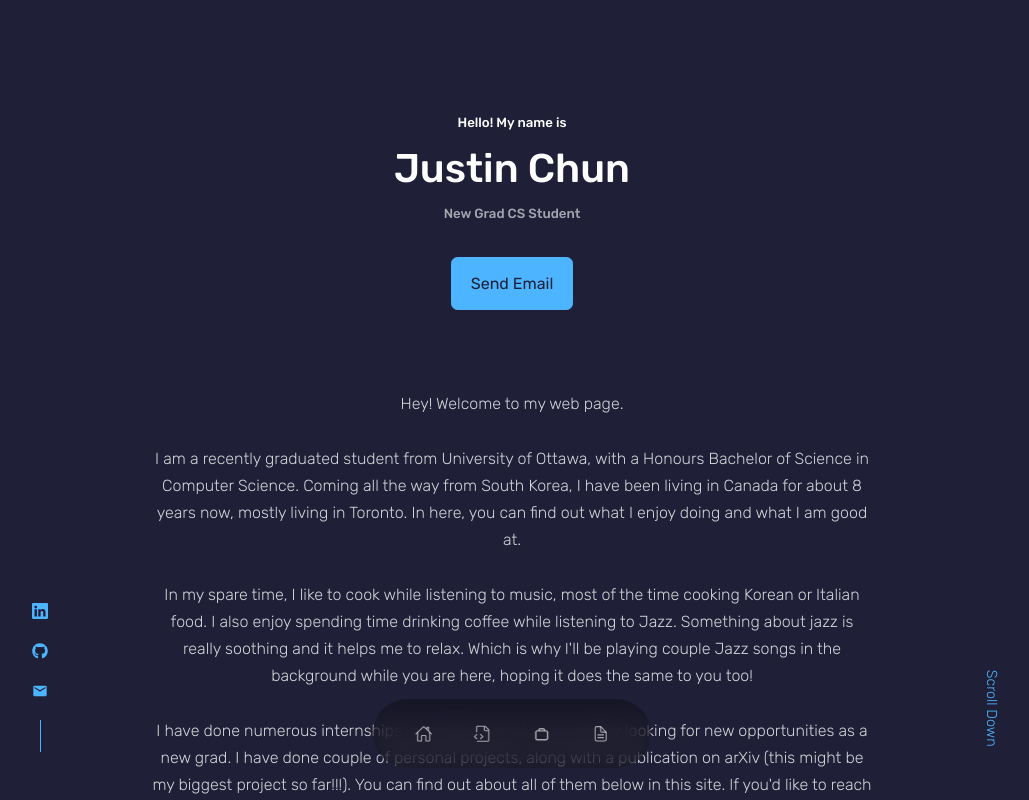
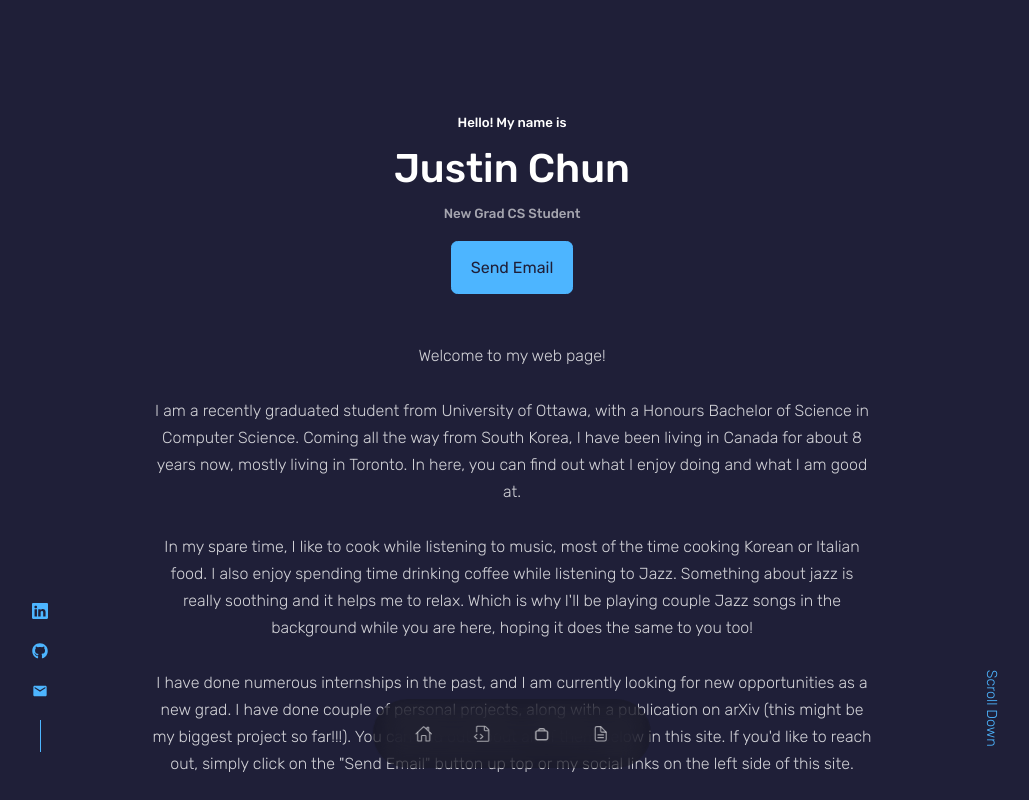
Before and after one commit to chunny22/HoJoonChun-OLD-, a React (Create React App) app: page / in a window 1280 px wide. Shown: the top 800 px of the page, without its empty margins (128-1157 px from the left). Built offline with nearby package versions, Linux system fonts and the light colour scheme; the HTML template or start-up script is replaced by a standard one.

Commit message:
Fixed header/about section paragraph spacing issue

```diff
--- a/src/components/header/Header.jsx
+++ b/src/components/header/Header.jsx
@@ -7,15 +7,17 @@ const Header = () => {
   return (
     <header>
       <div className="container header__container">
-        <h5>Hello! My name is</h5>
-        <h1>Justin Chun</h1>
-        <h5 className="text-light">New Grad CS Student</h5>
+        <div className="container intro__container">
+          <h5>Hello! My name is</h5>
+          <h1>Justin Chun</h1>
+          <h5 className="text-light">New Grad CS Student</h5>
+        </div>
 
         <CTA />
 
-        <div className='container text__container'>
+        <div className="container text__container">
           <p className='text-medium'>
-            Hey! Welcome to my web page.
+            Welcome to my web page!
             <br /><br />
             I am a recently graduated student from University of Ottawa, with a Honours Bachelor of Science in Computer Science.
             Coming all the way from South Korea, I have been living in Canada for about 8 years now, mostly living in Toronto. In here,
@@ -34,7 +36,7 @@ const Header = () => {
 
         <HeaderSocial />
 
-        <a href="#resume" className='scroll__down'>Scroll Down</a>
+        <a href="#resume" className="scroll__down">Scroll Down</a>
       </div>
     </header>
   )
--- a/src/components/header/HeaderSocials.jsx
+++ b/src/components/header/HeaderSocials.jsx
@@ -4,7 +4,6 @@ import { BsLinkedin } from "react-icons/bs";
 import { FaGithub } from "react-icons/fa";
 import { MdEmail } from "react-icons/md";
 
-// FIXME: proper email link to be added
 const HeaderSocials = () => {
   return (
     <div className='header__socials'>
--- a/src/components/header/header.css
+++ b/src/components/header/header.css
@@ -11,13 +11,13 @@ header {
 }
 
 .text__container {
-    margin-top: 5rem;
     max-width: 80%;
 }
 
 /* CTA Styling */
 .cta {
-    margin-top: 2rem;
+    margin-top: 1rem;
+    margin-bottom: 5%;
     display: flex;
     gap: 1.2rem;
     justify-content: center;
@@ -30,7 +30,7 @@ header {
     align-items: center;
     gap: 0.8rem;
     position: absolute;
-    left: 0;
+    left: 0%;
     bottom: 3rem;
 }
 
```
